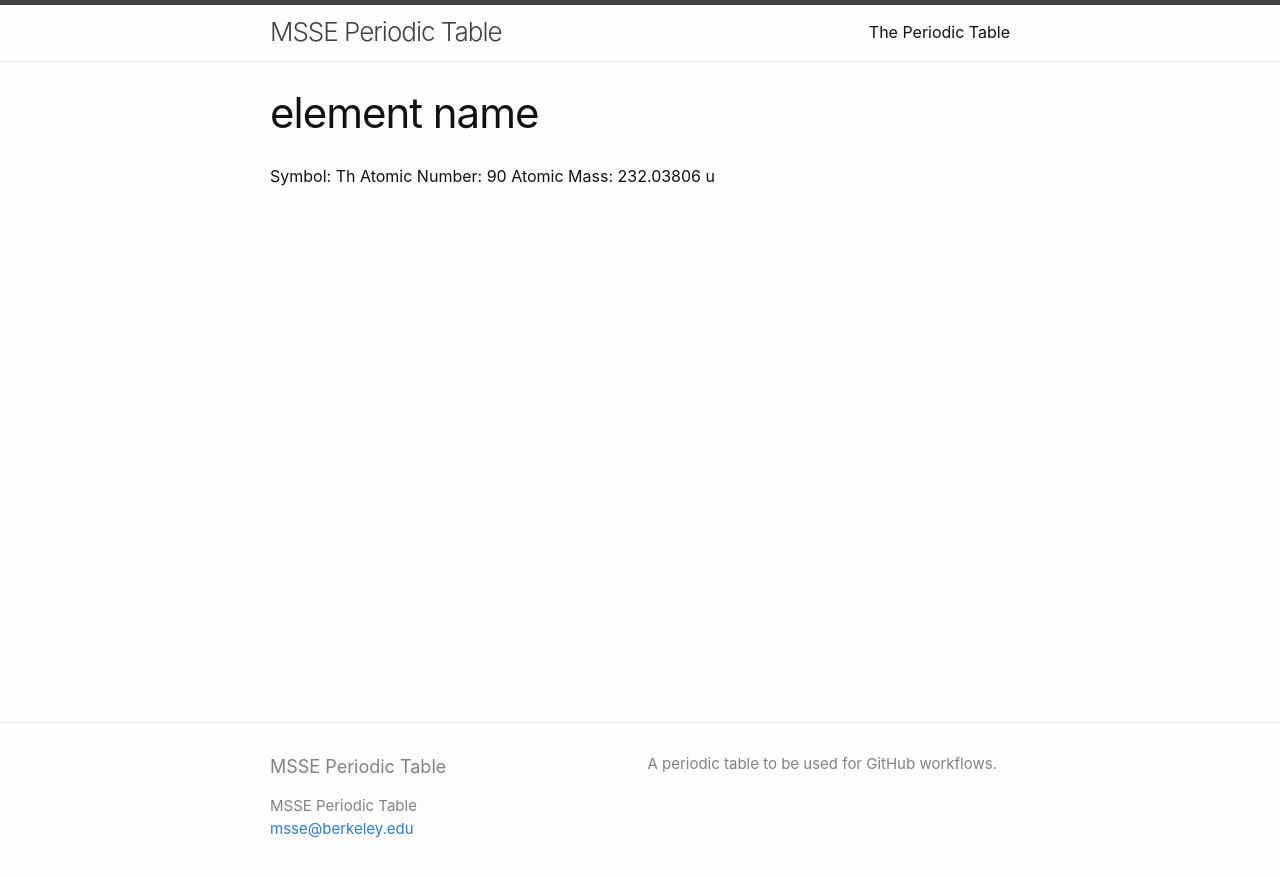
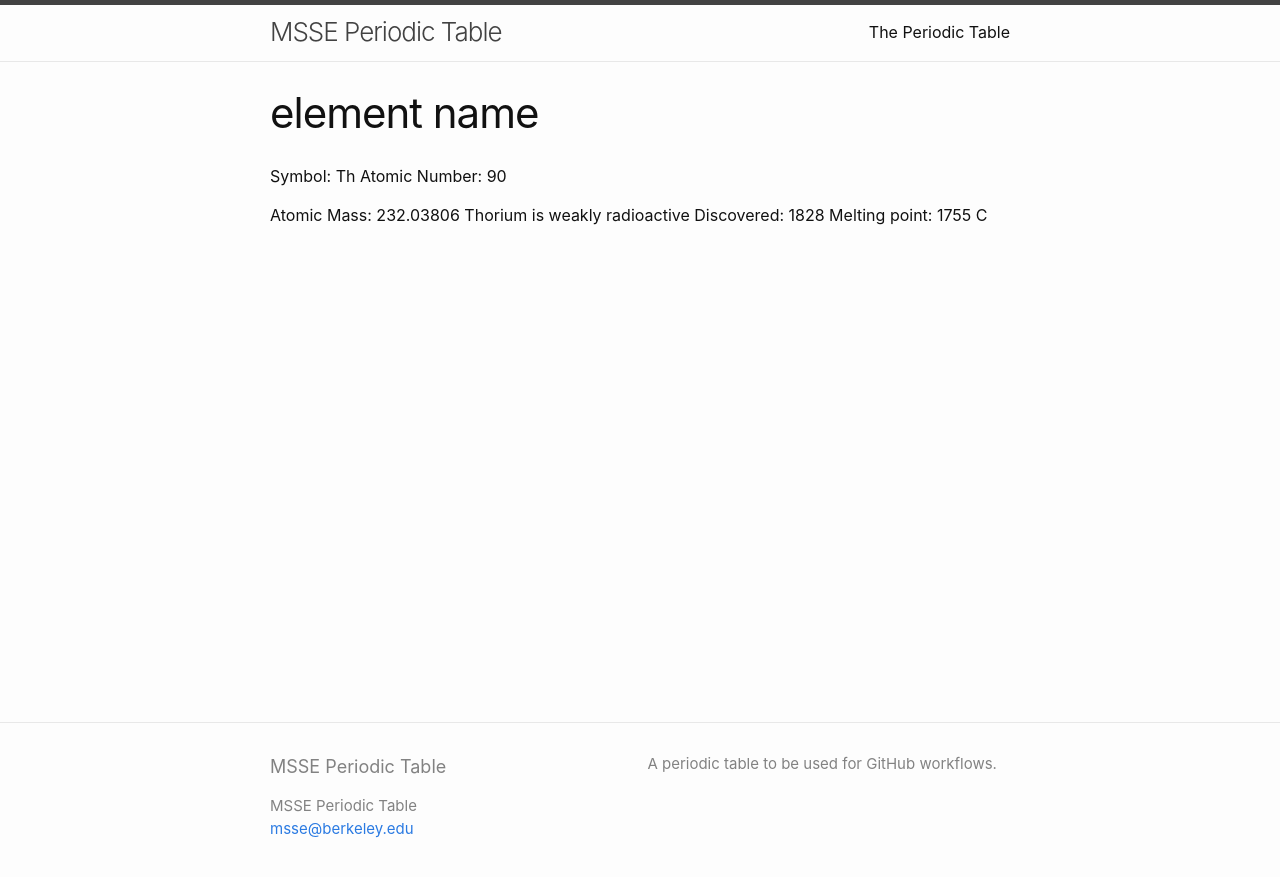
Before and after one commit to msse-chem-280-2023/periodic-table, a Jekyll site: the page built from elements/thorium.md, in a window 1280 px wide. Shown: the top 877 px of the page. Built offline with Jekyll 4.4.1, drawn with Linux system fonts in a browser that asks for light colours.

Commit message:
update thorium page

```diff
--- a/elements/thorium.md
+++ b/elements/thorium.md
@@ -5,4 +5,8 @@ title: element name
 
 Symbol: Th
 Atomic Number: 90
-Atomic Mass: 232.03806 u
+
+Atomic Mass: 232.03806
+Thorium is weakly radioactive
+Discovered: 1828
+Melting point: 1755 C
```
